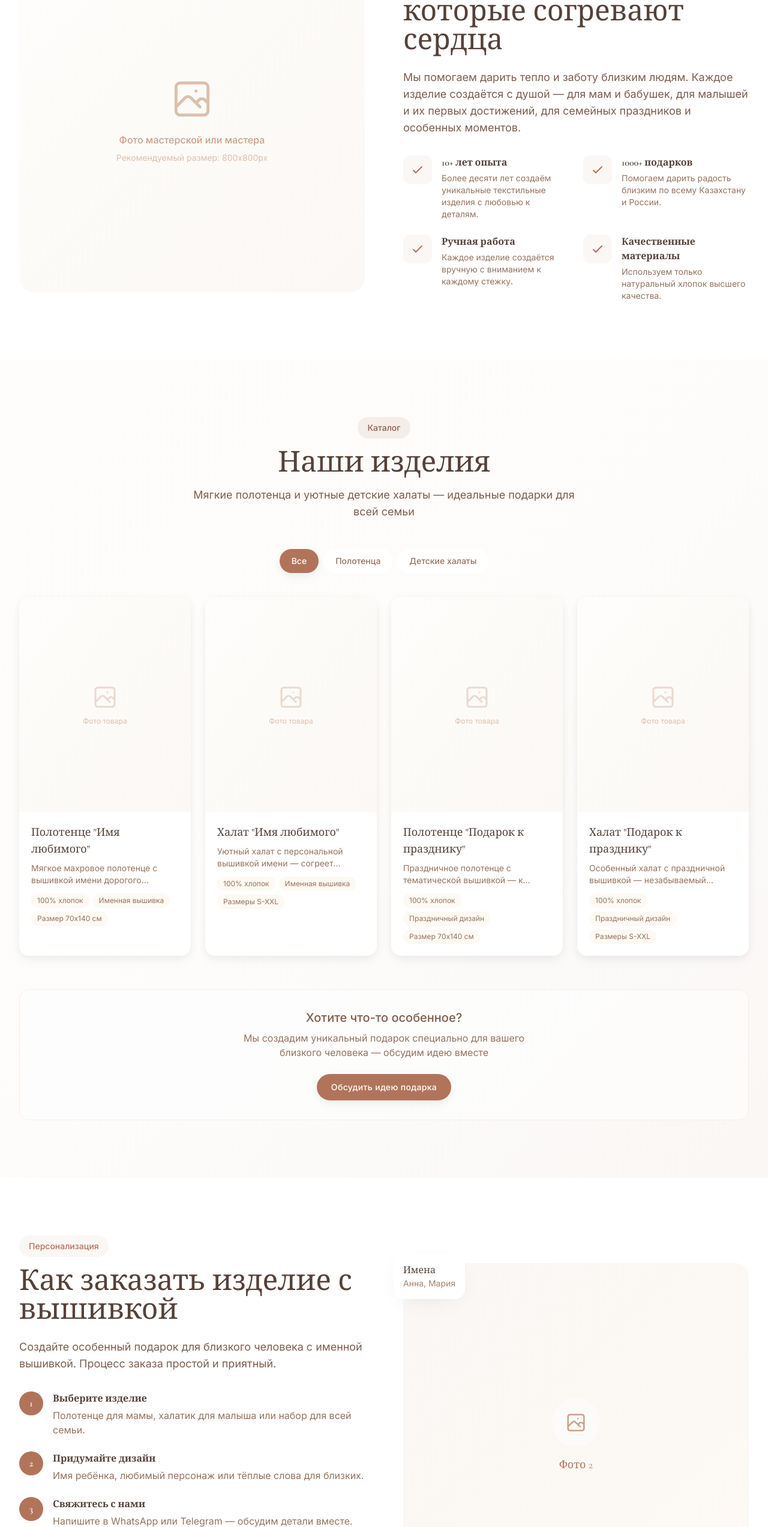
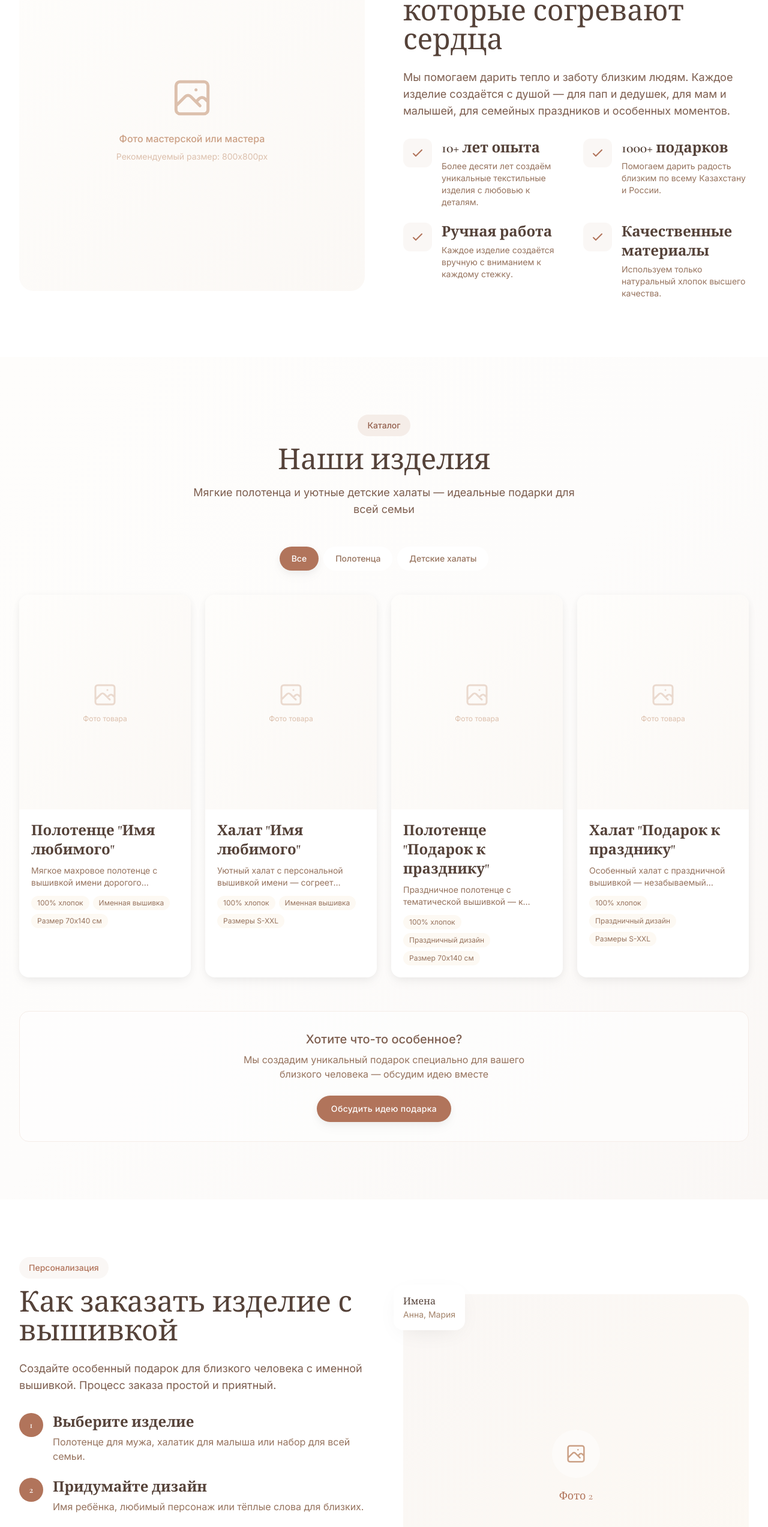
Before and after one commit to 99wr1d/sewer-portfolio, a Nuxt app: page / in a window 1280 px wide. Shown: the part 1001-3546 px from the top of the page at 60% size. Built offline with nearby package versions, Linux system fonts and the light colour scheme.

Commit message:
изменение содержания и размера текстов

```diff
--- a/assets/css/main.css
+++ b/assets/css/main.css
@@ -61,6 +61,11 @@
     @apply text-xl sm:text-2xl font-serif text-secondary-800;
   }
 
+  /* Заголовки h3 в карточках и списках */
+  .heading-card {
+    @apply text-xl sm:text-2xl font-serif font-semibold text-secondary-900;
+  }
+
   .text-body {
     @apply text-base sm:text-lg text-secondary-700 leading-relaxed;
   }
--- a/src/shared/config/site.ts
+++ b/src/shared/config/site.ts
@@ -221,12 +221,12 @@ export const careImportantNotes: CareImportantNote[] = [
 export const products: Product[] = [
   // ─────────────────────────────────────────────────────────────────────────
   // ИДЕЯ 1: Подарок с именем любимого человека
-  // Полотенце и халат с вышивкой имени — для мужа, жены, мамы, подруги
+  // Полотенце и халат с вышивкой имени — для папы, мамы, друга
   // ─────────────────────────────────────────────────────────────────────────
   {
     id: 'towel-name',
     name: 'Полотенце "Имя любимого"',
-    description: 'Мягкое махровое полотенце с вышивкой имени дорогого человека — мужа, жены, мамы или лучшей подруги.',
+    description: 'Мягкое махровое полотенце с вышивкой имени дорогого человека — папы, мамы или лучшего друга.',
     category: 'towel',
     image: '/images/products/towel-name.jpg',
     features: ['100% хлопок', 'Именная вышивка', 'Размер 70x140 см'],
@@ -296,7 +296,7 @@ export const experienceFeatures: Feature[] = [
 export const personalizationSteps: Feature[] = [
   {
     title: 'Выберите изделие',
-    description: 'Полотенце для мамы, халатик для малыша или набор для всей семьи.',
+    description: 'Полотенце для мужа, халатик для малыша или набор для всей семьи.',
   },
   {
     title: 'Придумайте дизайн',
--- a/src/widgets/care-tips/CareTipsSection.vue
+++ b/src/widgets/care-tips/CareTipsSection.vue
@@ -111,7 +111,7 @@ const careGuides = {
               <div class="w-10 h-10 rounded-xl bg-primary-100 flex items-center justify-center">
                 <UiIcon :name="category.icon" size="sm" class="text-primary-600" />
               </div>
-              <h4 class="font-serif font-semibold text-secondary-900">
+              <h4 class="heading-card">
                 {{ category.title }}
               </h4>
             </div>
--- a/src/widgets/catalog/CatalogSection.vue
+++ b/src/widgets/catalog/CatalogSection.vue
@@ -86,7 +86,7 @@ const filteredProducts = computed(() => {
 
           <!-- Content -->
           <div class="p-5">
-            <h3 class="font-serif text-lg font-medium text-secondary-900 mb-2 group-hover:text-primary-600 transition-colors">
+            <h3 class="heading-card mb-2 group-hover:text-primary-600 transition-colors">
               {{ product.name }}
             </h3>
             <p class="text-sm text-secondary-600 mb-3 line-clamp-2">
--- a/src/widgets/delivery/DeliverySection.vue
+++ b/src/widgets/delivery/DeliverySection.vue
@@ -46,7 +46,7 @@ const zoneIcons = {
           </div>
           <div class="flex-1">
             <div class="flex items-center justify-between mb-1">
-              <h3 class="font-serif font-semibold text-secondary-900">
+              <h3 class="heading-card">
                 {{ zone.name }}
               </h3>
               <span class="text-sm font-medium text-primary-600">
--- a/src/widgets/experience/ExperienceSection.vue
+++ b/src/widgets/experience/ExperienceSection.vue
@@ -37,7 +37,7 @@ import { experienceFeatures } from '~/src/shared/config'
 
           <p class="text-body mb-8">
             Мы помогаем дарить тепло и заботу близким людям.
-            Каждое изделие создаётся с душой — для мам и бабушек, для малышей и их первых достижений,
+            Каждое изделие создаётся с душой — для пап и дедушек, для мам и малышей,
             для семейных праздников и особенных моментов.
           </p>
 
@@ -54,7 +54,7 @@ import { experienceFeatures } from '~/src/shared/config'
                 </svg>
               </div>
               <div>
-                <h3 class="font-serif font-semibold text-secondary-900 mb-1">
+                <h3 class="heading-card mb-1">
                   {{ feature.title }}
                 </h3>
                 <p class="text-sm text-secondary-600">
--- a/src/widgets/personalization/PersonalizationSection.vue
+++ b/src/widgets/personalization/PersonalizationSection.vue
@@ -60,7 +60,7 @@ const workImages = [
                 {{ index + 1 }}
               </div>
               <div>
-                <h3 class="font-serif font-semibold text-secondary-900 mb-1">
+                <h3 class="heading-card mb-1">
                   {{ step.title }}
                 </h3>
                 <p class="text-secondary-600">
```
